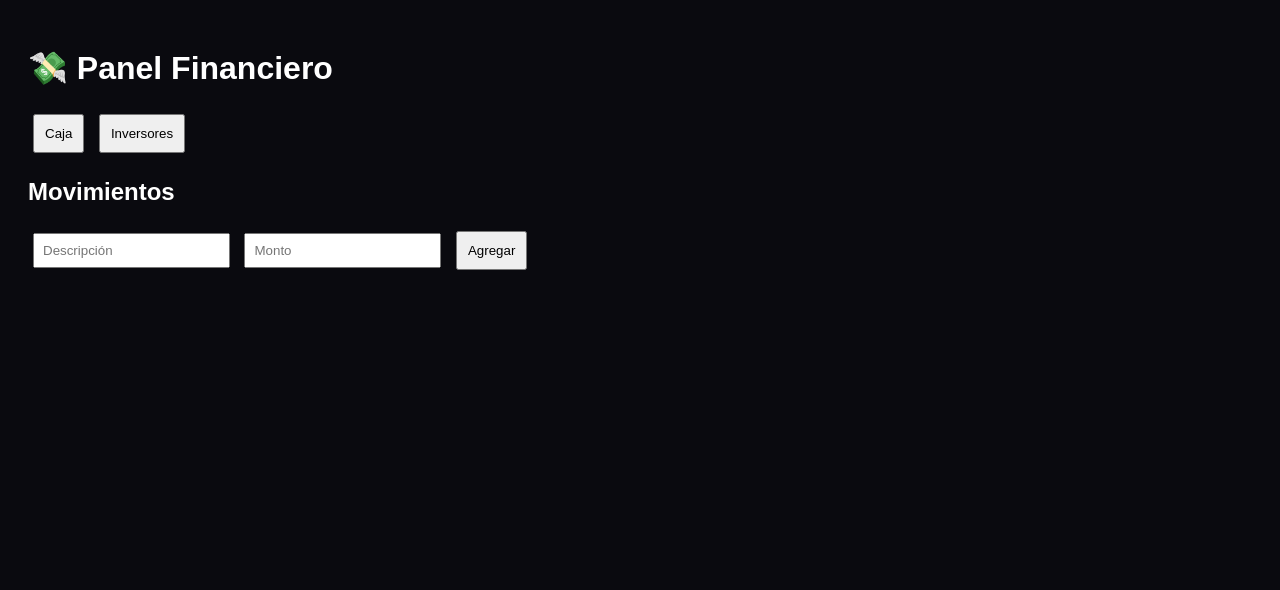
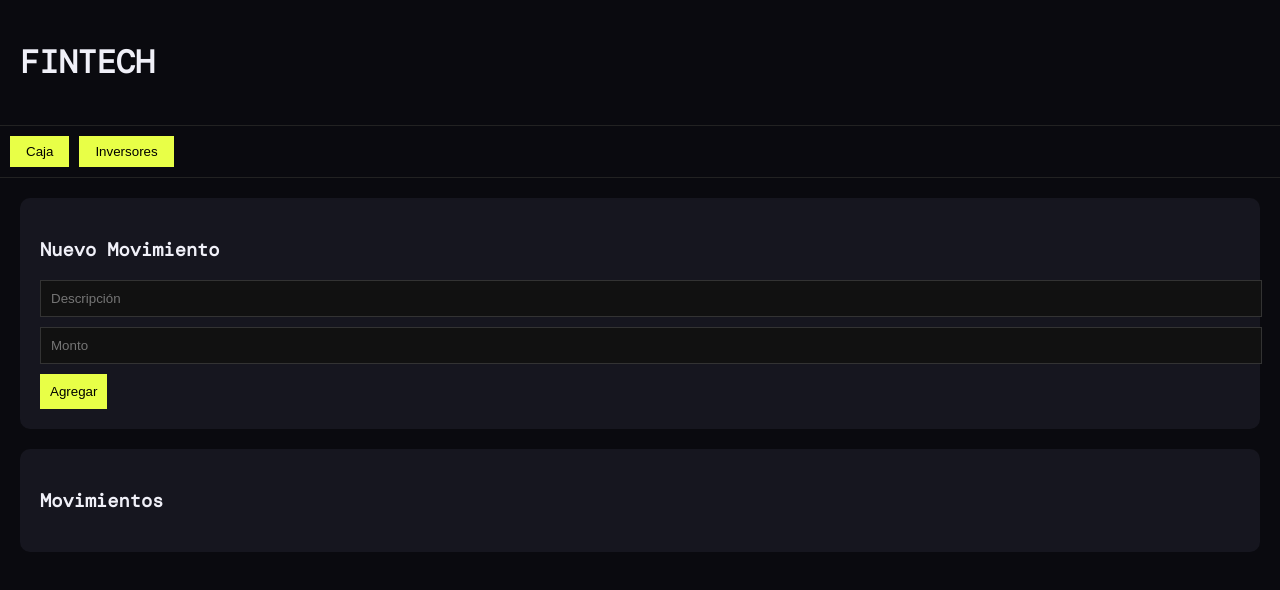
Before and after one commit to GasparQR/fintech-macbookscordoba, a plain HTML site: page index.html in a window 1280 px wide. Both pictures are taken after a click on the button "Caja". Drawn offline with nearby package versions, Linux system fonts and the light colour scheme.

Commit message:
Refactor HTML structure and styles for FinTech app

```diff
--- a/index.html
+++ b/index.html
@@ -3,105 +3,161 @@
 <head>
 <meta charset="UTF-8">
 <meta name="viewport" content="width=device-width, initial-scale=1.0">
-<title>Fintech</title>
+<title>FinTech</title>
+
+<link href="https://fonts.googleapis.com/css2?family=DM+Mono&family=Syne:wght@700&display=swap" rel="stylesheet">
 
 <style>
 body {
-  font-family: Arial;
+  font-family: 'DM Mono', monospace;
   background:#0a0a0f;
+  color:#f0f0f8;
+  margin:0;
+}
+
+.header {
+  padding:20px;
+  border-bottom:1px solid #222;
+}
+
+.nav {
+  display:flex;
+  gap:10px;
+  padding:10px;
+  border-bottom:1px solid #222;
+}
+
+.nav button {
+  padding:8px 16px;
+  cursor:pointer;
+}
+
+.main {
+  padding:20px;
+}
+
+.card {
+  background:#16161f;
+  padding:20px;
+  margin-bottom:20px;
+  border-radius:10px;
+}
+
+input {
+  width:100%;
+  padding:10px;
+  margin-bottom:10px;
+  background:#111;
+  border:1px solid #333;
   color:white;
-  padding:20px;
 }
 
 button {
   padding:10px;
-  margin:5px;
+  background:#e8ff47;
+  border:none;
   cursor:pointer;
 }
 
-input {
-  padding:8px;
-  margin:5px;
-}
-
-.table {
-  margin-top:20px;
+.table div {
+  padding:10px;
+  border-bottom:1px solid #222;
 }
 </style>
 </head>
 
 <body>
 
-<h1>💸 Panel Financiero</h1>
+<div class="header">
+  <h1>FINTECH</h1>
+</div>
 
-<!-- NAV -->
-<button onclick="showTab('caja')">Caja</button>
-<button onclick="showTab('inversores')">Inversores</button>
+<div class="nav">
+  <button onclick="switchTab('caja')">Caja</button>
+  <button onclick="switchTab('inversores')">Inversores</button>
+</div>
+
+<div class="main">
 
 <!-- CAJA -->
-<div id="caja">
-  <h2>Movimientos</h2>
+<div id="tab-caja" class="tab">
+  <div class="card">
+    <h3>Nuevo Movimiento</h3>
+    <input id="caja-desc" placeholder="Descripción">
+    <input id="caja-monto" type="number" placeholder="Monto">
+    <button onclick="addCaja()">Agregar</button>
+  </div>
 
-  <input id="desc" placeholder="Descripción">
-  <input id="monto" type="number" placeholder="Monto">
-  <button onclick="addCaja()">Agregar</button>
-
-  <div id="caja-list"></div>
+  <div class="card">
+    <h3>Movimientos</h3>
+    <div id="caja-list"></div>
+  </div>
 </div>
 
 <!-- INVERSORES -->
-<div id="inversores" style="display:none;">
-  <h2>Inversores</h2>
+<div id="tab-inversores" class="tab" style="display:none;">
+  <div class="card">
+    <h3>Nuevo Inversor</h3>
+    <input id="inv-nombre" placeholder="Nombre">
+    <input id="inv-capital" type="number" placeholder="Capital">
+    <input id="inv-comision" type="number" placeholder="% Comisión">
+    <button onclick="addInversor()">Crear</button>
+  </div>
 
-  <input id="inv-nombre" placeholder="Nombre">
-  <input id="inv-capital" type="number" placeholder="Capital">
-  <input id="inv-comision" type="number" placeholder="% Comisión">
+  <div class="card">
+    <h3>Lista de Inversores</h3>
+    <div id="inv-list"></div>
+  </div>
+</div>
 
-  <button onclick="addInversor()">Crear</button>
-
-  <div id="inv-list"></div>
 </div>
 
 <script>
-let state = JSON.parse(localStorage.getItem('app_state')) || {
+
+// ─── STATE ───
+let state = JSON.parse(localStorage.getItem('fintech_state')) || {
   caja: [],
   inversores: []
 };
 
-// UI
-function showTab(tab){
-  document.getElementById('caja').style.display = 'none';
-  document.getElementById('inversores').style.display = 'none';
-  document.getElementById(tab).style.display = 'block';
+// ─── UTILS ───
+function save(){
+  localStorage.setItem('fintech_state', JSON.stringify(state));
 }
 
-// SAVE
-function save(){
-  localStorage.setItem('app_state', JSON.stringify(state));
+function fmt(n){
+  return '$' + Number(n).toLocaleString('es-AR');
 }
 
-// ───────── CAJA ─────────
+// ─── NAV ───
+function switchTab(tab){
+  document.getElementById('tab-caja').style.display='none';
+  document.getElementById('tab-inversores').style.display='none';
+  document.getElementById('tab-'+tab).style.display='block';
+}
+
+// ─── CAJA ───
 function addCaja(){
-  const desc = document.getElementById('desc').value;
-  const monto = parseFloat(document.getElementById('monto').value);
+  const desc = document.getElementById('caja-desc').value;
+  const monto = parseFloat(document.getElementById('caja-monto').value);
 
   if(!desc || !monto) return alert("Completar datos");
 
-  state.caja.push({desc, monto});
+  state.caja.unshift({desc,monto});
   save();
   render();
 }
 
 function renderCaja(){
   const el = document.getElementById('caja-list');
-  el.innerHTML = '';
+  el.innerHTML='';
 
   state.caja.forEach(c=>{
-    el.innerHTML += `<div>${c.desc} - $${c.monto}</div>`;
+    el.innerHTML += `<div>${c.desc} — ${fmt(c.monto)}</div>`;
   });
 }
 
-// ───────── INVERSORES ─────────
+// ─── INVERSORES ───
 function addInversor(){
   const nombre = document.getElementById('inv-nombre').value;
   const capital = parseFloat(document.getElementById('inv-capital').value);
@@ -109,11 +165,11 @@ function addInversor(){
 
   if(!nombre || !capital) return alert("Datos inválidos");
 
-  state.inversores.push({
+  state.inversores.unshift({
     id: Date.now(),
     nombre,
     capital,
-    comision,
+    comision: comision || 0,
     movimientos: []
   });
 
@@ -123,7 +179,7 @@ function addInversor(){
 
 function renderInversores(){
   const el = document.getElementById('inv-list');
-  el.innerHTML = '';
+  el.innerHTML='';
 
   state.inversores.forEach(inv=>{
     const totalMov = inv.movimientos.reduce((a,m)=>a+m.monto,0);
@@ -131,28 +187,29 @@ function renderInversores(){
     const total = inv.capital + totalMov + ganancia;
 
     el.innerHTML += `
-      <div style="margin-bottom:10px;">
+      <div style="margin-bottom:15px;">
         <strong>${inv.nombre}</strong><br>
-        Capital: $${inv.capital}<br>
-        Ganancia: $${ganancia}<br>
-        Total: $${total}<br>
-        <button onclick="verInv(${inv.id})">Ver</button>
+        Capital: ${fmt(inv.capital)}<br>
+        Ganancia: ${fmt(ganancia)}<br>
+        Total: ${fmt(total)}<br>
+        <button onclick="openInv(${inv.id})">Ver Panel</button>
       </div>
     `;
   });
 }
 
-function verInv(id){
-  window.open('inversor.html?id=' + id);
+function openInv(id){
+  window.open('inversor.html?id='+id, '_blank');
 }
 
-// ───────── RENDER ─────────
+// ─── RENDER ───
 function render(){
   renderCaja();
   renderInversores();
 }
 
 render();
+
 </script>
 
 </body>
```
